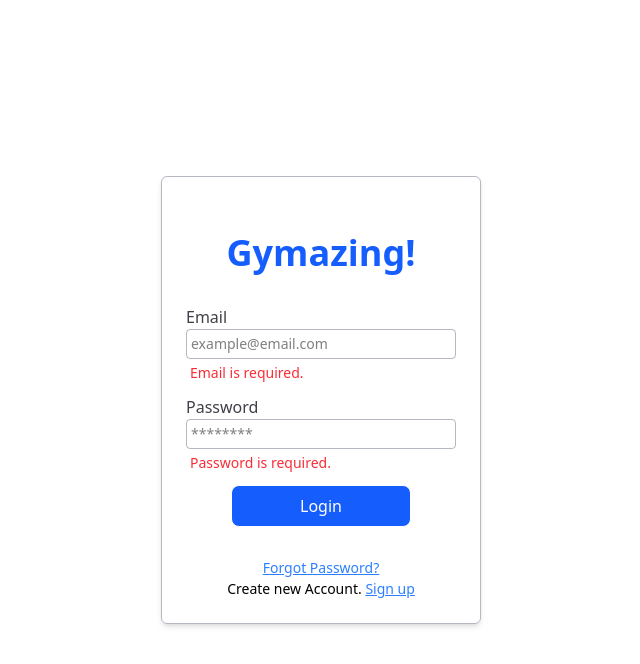
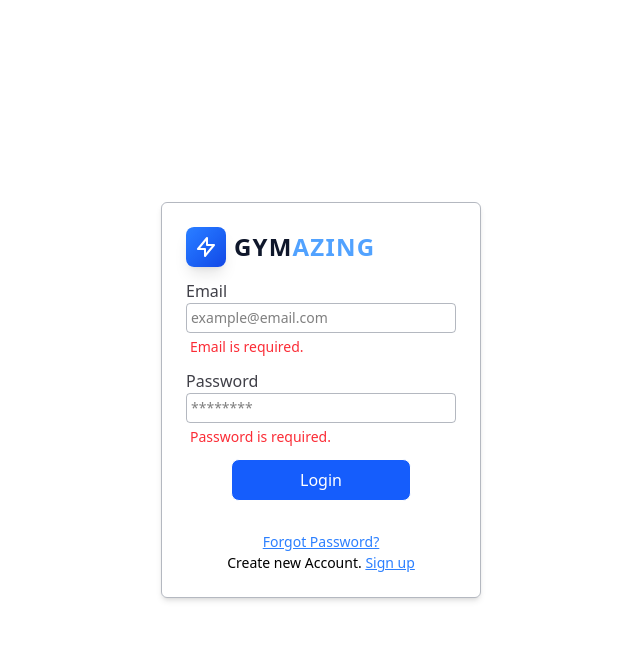
Before and after one commit to Nishieeee/GymMembershipApplicationSystem, a PHP site: page /login.php in a window 1280 px wide. Shown: the top 664 px of the page, without its empty margins (319-959 px from the left). Run offline with PHP 8.4, Linux system fonts and the light colour scheme.

Commit message:
add gym logo to login page

```diff
--- a/views/auth/login.php
+++ b/views/auth/login.php
@@ -47,8 +47,15 @@
     <main class="min-h-screen w-full bg-[var(--primary)] flex items-center justify-center font-sans">
         <div class="p-1 w-80 bg-[var(--primary)] border border-gray-500/50 shadow-md rounded-md ">
             <form method="GET" class="p-5">
-                <div class="my-8 flex items-center justify-center">
-                    <h1 class="text-4xl text-blue-600 font-bold ">Gymazing!</h1>
+            <div class="mb-3 flex items-center space-x-2">
+                    <div class="w-10 h-10 bg-gradient-to-br from-blue-500 to-blue-700 rounded-lg flex items-center justify-center shadow-lg">
+                        <svg class="w-6 h-6 text-white" fill="none" stroke="currentColor" viewBox="0 0 24 24">
+                            <path stroke-linecap="round" stroke-linejoin="round" stroke-width="2" d="M13 10V3L4 14h7v7l9-11h-7z"/>
+                        </svg>
+                    </div>
+                    <h1 class="font-bold text-slate-900 text-xl lg:text-2xl tracking-wider">
+                        GYM<span class="text-blue-400">AZING</span>
+                    </h1>
                 </div>
                 <div class="w-full mb-3">
                     <label for="email" class="text-zinc-700 text-md font-900">Email</label>
--- a/views/layouts/header.php
+++ b/views/layouts/header.php
@@ -133,7 +133,7 @@
                         </div>
                     <?php } else { ?>
                         <!-- Guest buttons -->
-                        <a href="./views/auth/login.php"
+                        <a href="../views/auth/login.php"
                            class="px-5 py-2.5 text-white font-semibold hover:text-blue-400 transition-colors duration-200">
                             Login
                         </a>
```
